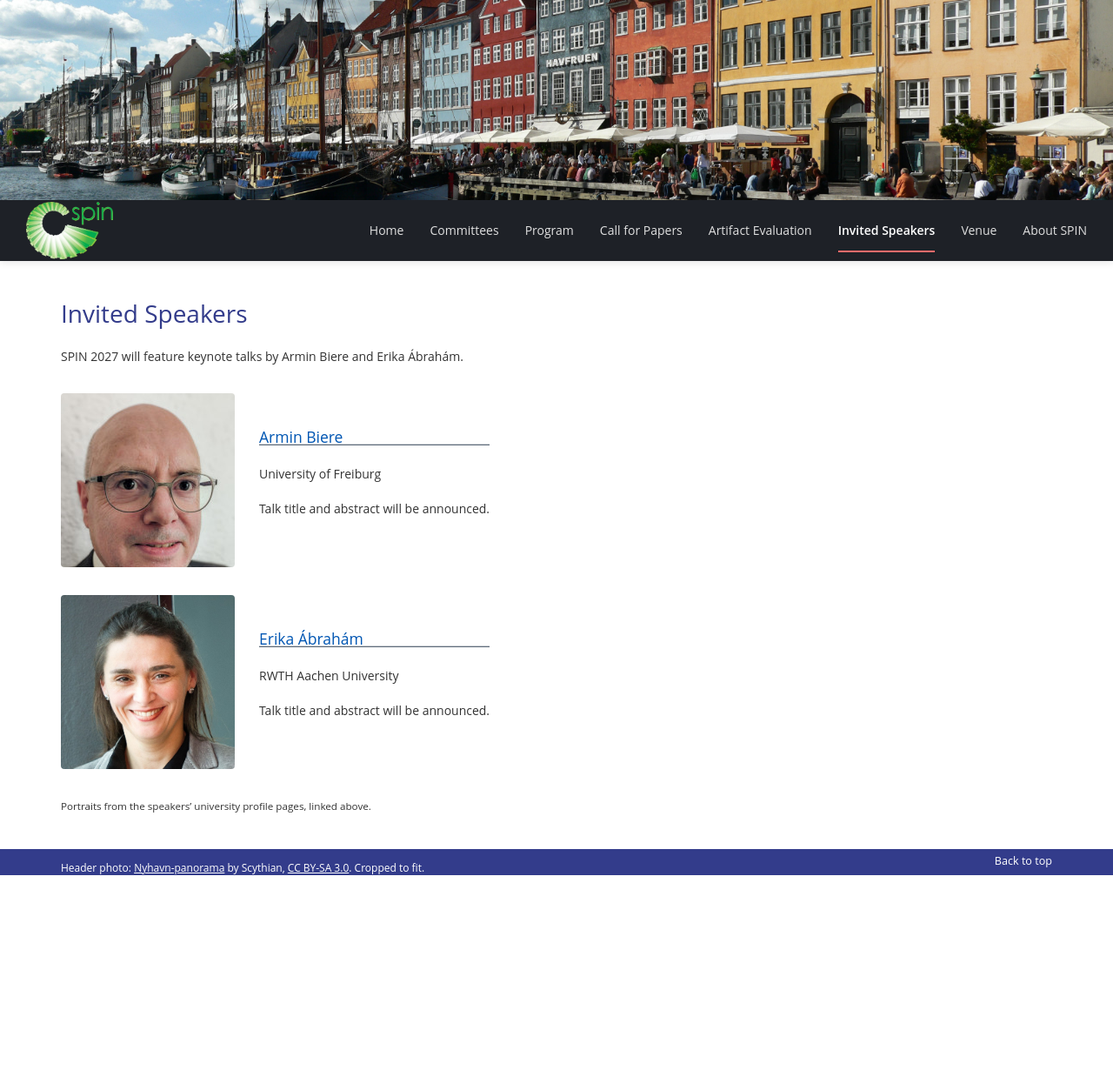
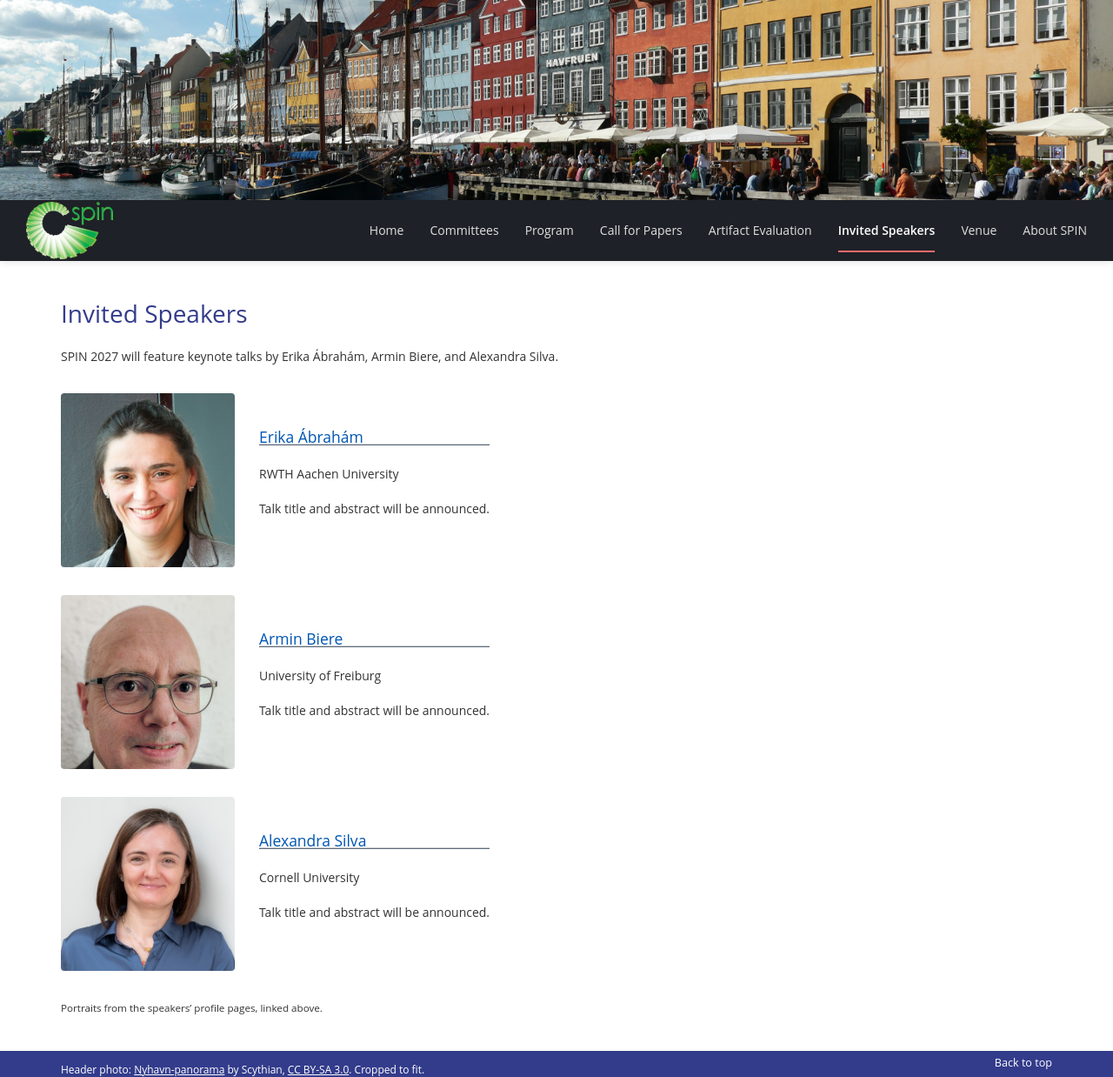
Before and after one commit to SPIN-web/SPIN2027, a Jekyll site: the page built from _pages/speakers.md, in a window 1280 px wide. Shown: the whole page at 87% size. Built offline with Jekyll 4.4.1, drawn with Linux system fonts in a browser that asks for light colours; nearby versions of some CDN libraries; before the commit the page ends 1006 px from its top, so only the background shows below that.

Commit message:
Add Alexandra Silva and alphabetize invited speakers by surname

```diff
--- a/_pages/speakers.md
+++ b/_pages/speakers.md
@@ -7,9 +7,17 @@ title: Invited Speakers
 
 # Invited Speakers
 
-SPIN 2027 will feature keynote talks by Armin Biere and Erika Ábrahám.
+SPIN 2027 will feature keynote talks by Erika Ábrahám, Armin Biere, and Alexandra Silva.
 
 <div class="keynote-speakers">
+  <section class="keynote-speaker">
+    <img src="{{ '/assets/images/erika-abraham.jpg' | relative_url }}" alt="Erika Ábrahám" width="200" height="200">
+    <div>
+      <h2><a href="https://ths.rwth-aachen.de/people/erika-abraham/">Erika Ábrahám</a></h2>
+      <p>RWTH Aachen University</p>
+      <p>Talk title and abstract will be announced.</p>
+    </div>
+  </section>
   <section class="keynote-speaker">
     <img src="{{ '/assets/images/armin-biere.jpg' | relative_url }}" alt="Armin Biere" width="200" height="200">
     <div>
@@ -19,13 +27,13 @@ SPIN 2027 will feature keynote talks by Armin Biere and Erika Ábrahám.
     </div>
   </section>
   <section class="keynote-speaker">
-    <img src="{{ '/assets/images/erika-abraham.jpg' | relative_url }}" alt="Erika Ábrahám" width="200" height="200">
+    <img src="{{ '/assets/images/alexandra-silva.jpg' | relative_url }}" alt="Alexandra Silva" width="200" height="200">
     <div>
-      <h2><a href="https://ths.rwth-aachen.de/people/erika-abraham/">Erika Ábrahám</a></h2>
-      <p>RWTH Aachen University</p>
+      <h2><a href="https://alexandrasilva.org/">Alexandra Silva</a></h2>
+      <p>Cornell University</p>
       <p>Talk title and abstract will be announced.</p>
     </div>
   </section>
 </div>
 
-<small>Portraits from the speakers’ university profile pages, linked above.</small>
+<small>Portraits from the speakers’ profile pages, linked above.</small>
```
Also changed, not shown: assets/images/alexandra-silva.jpg (added).
